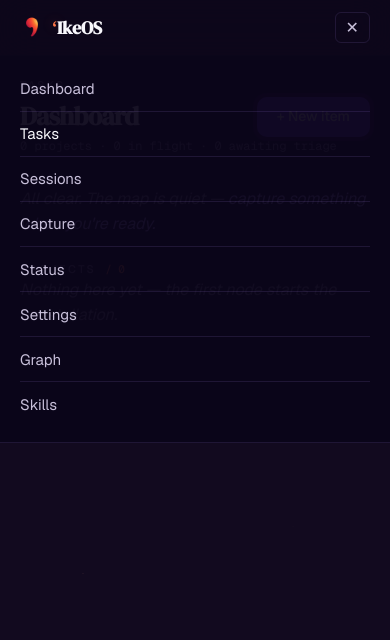
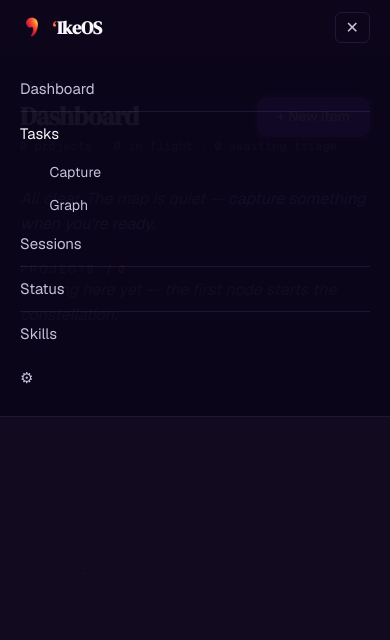
Before and after one commit to theryancoleman/ikeos, a Flask app: page /tasks in a window 390 px wide, after a click that opens the changed part. Shown: the top 640 px of the page. Run offline with Flask 3, Linux system fonts and the light colour scheme.

Commit message:
feat: nav subnav — Capture and Graph grouped under Tasks, Settings gear icon right-aligned
Co-Authored-By: Claude Sonnet 4.6 <noreply@anthropic.com>

```diff
--- a/app/static/bundle.css
+++ b/app/static/bundle.css
@@ -1164,6 +1164,72 @@ input[type="radio"] {
   font-size: 11px;
   color: var(--text-muted);
 }
+
+/* ── Nav subnav ──────────────────────────────────────────────────────────── */
+.nav-end {
+  margin-left: auto;
+  display: flex;
+  align-items: center;
+  gap: 0.5rem;
+}
+
+.nav-item {
+  position: relative;
+  display: flex;
+  align-items: center;
+}
+
+.nav-subnav {
+  display: none;
+  position: absolute;
+  top: calc(100% + 10px);
+  left: 0;
+  flex-direction: column;
+  background: rgba(11, 6, 26, 0.95);
+  border: 1px solid var(--border-subtle);
+  border-radius: var(--radius-lg);
+  padding: 0.4rem 0;
+  min-width: 120px;
+  backdrop-filter: blur(20px);
+  box-shadow: 0 8px 24px rgba(0, 0, 0, 0.40);
+  z-index: 50;
+}
+.nav-item:hover .nav-subnav { display: flex; }
+
+.nav-sub-link {
+  font-family: var(--font-sans);
+  font-size: 14px;
+  color: var(--text-secondary);
+  text-decoration: none;
+  padding: 0.35rem 0.85rem;
+  transition: color var(--dur-quick) var(--ease-out),
+              background var(--dur-quick) var(--ease-out);
+  white-space: nowrap;
+}
+.nav-sub-link:hover { color: var(--text-primary); background: rgba(180,151,255,0.07); text-decoration: none; }
+.nav-sub-link.is-active { color: var(--text-primary); }
+
+/* Mobile: subnav items always visible, indented */
+@media (max-width: 768px) {
+  .nav-item { flex-direction: column; align-items: flex-start; }
+  .nav-subnav {
+    display: flex;
+    position: static;
+    background: none;
+    border: none;
+    box-shadow: none;
+    backdrop-filter: none;
+    padding: 0 0 0 1rem;
+    min-width: 0;
+  }
+  .nav-end { margin-left: 0; }
+}
+
+/* Settings gear icon */
+.nav-settings { font-size: 16px; padding: 2px 2px; }
+
+/* .nav-version no longer needs margin-left: auto — .nav-end owns it */
+.nav-version { margin-left: 0; }
 
 /* ── Layout ─────────────────────────────────────────────────────────────── */
 main { max-width: none; margin: 0; padding: 2rem 2.5rem; }
--- a/app/templates/base.html
+++ b/app/templates/base.html
@@ -19,14 +19,23 @@
             onclick="this.setAttribute('aria-expanded', document.querySelector('.ike-nav').classList.toggle('nav-open'));this.textContent = document.querySelector('.ike-nav').classList.contains('nav-open') ? '✕' : '☰'">☰</button>
     <div class="nav-links" id="nav-links-menu">
       <a href="{{ url_for('agents.dashboard') }}" class="nav-link {% if request.endpoint == 'agents.dashboard' %}is-active{% endif %}">Dashboard</a>
-      <a href="{{ url_for('browse.tasks') }}"     class="nav-link {% if request.endpoint == 'browse.tasks' %}is-active{% endif %}">Tasks</a>
+
+      <div class="nav-item{% if request.endpoint in ('browse.tasks', 'capture.capture_form', 'browse.graph') %} is-active{% endif %}">
+        <a href="{{ url_for('browse.tasks') }}" class="nav-link {% if request.endpoint == 'browse.tasks' %}is-active{% endif %}">Tasks</a>
+        <div class="nav-subnav">
+          <a href="{{ url_for('capture.capture_form') }}" class="nav-sub-link {% if request.endpoint == 'capture.capture_form' %}is-active{% endif %}">Capture</a>
+          <a href="{{ url_for('browse.graph') }}"         class="nav-sub-link {% if request.endpoint == 'browse.graph' %}is-active{% endif %}">Graph</a>
+        </div>
+      </div>
+
       <a href="{{ url_for('agents.agents') }}"    class="nav-link {% if request.endpoint == 'agents.agents' %}is-active{% endif %}">Sessions</a>
-      <a href="{{ url_for('capture.capture_form') }}" class="nav-link {% if request.endpoint == 'capture.capture_form' %}is-active{% endif %}">Capture</a>
       <a href="{{ url_for('agents.status_page') }}" class="nav-link {% if request.endpoint == 'agents.status_page' %}is-active{% endif %}">Status</a>
-      <a href="{{ url_for('browse.settings') }}" class="nav-link {% if request.endpoint == 'browse.settings' or request.endpoint == 'browse.update_project_settings' %}is-active{% endif %}">Settings</a>
-      <a href="{{ url_for('browse.graph') }}" class="nav-link {% if request.endpoint == 'browse.graph' %}is-active{% endif %}">Graph</a>
-      <a href="{{ url_for('browse.skills') }}" class="nav-link {% if request.endpoint == 'browse.skills' %}is-active{% endif %}">Skills</a>
-      {% if config_version %}<span class="nav-version">{{ config_version }}</span>{% endif %}
+      <a href="{{ url_for('browse.skills') }}"    class="nav-link {% if request.endpoint == 'browse.skills' %}is-active{% endif %}">Skills</a>
+
+      <div class="nav-end">
+        {% if config_version %}<span class="nav-version">{{ config_version }}</span>{% endif %}
+        <a href="{{ url_for('browse.settings') }}" class="nav-link nav-settings {% if request.endpoint == 'browse.settings' or request.endpoint == 'browse.update_project_settings' %}is-active{% endif %}" aria-label="Settings">⚙</a>
+      </div>
     </div>
   </nav>
 
```
Also changed, not shown: app/static/style.css (+66 -0 lines).
